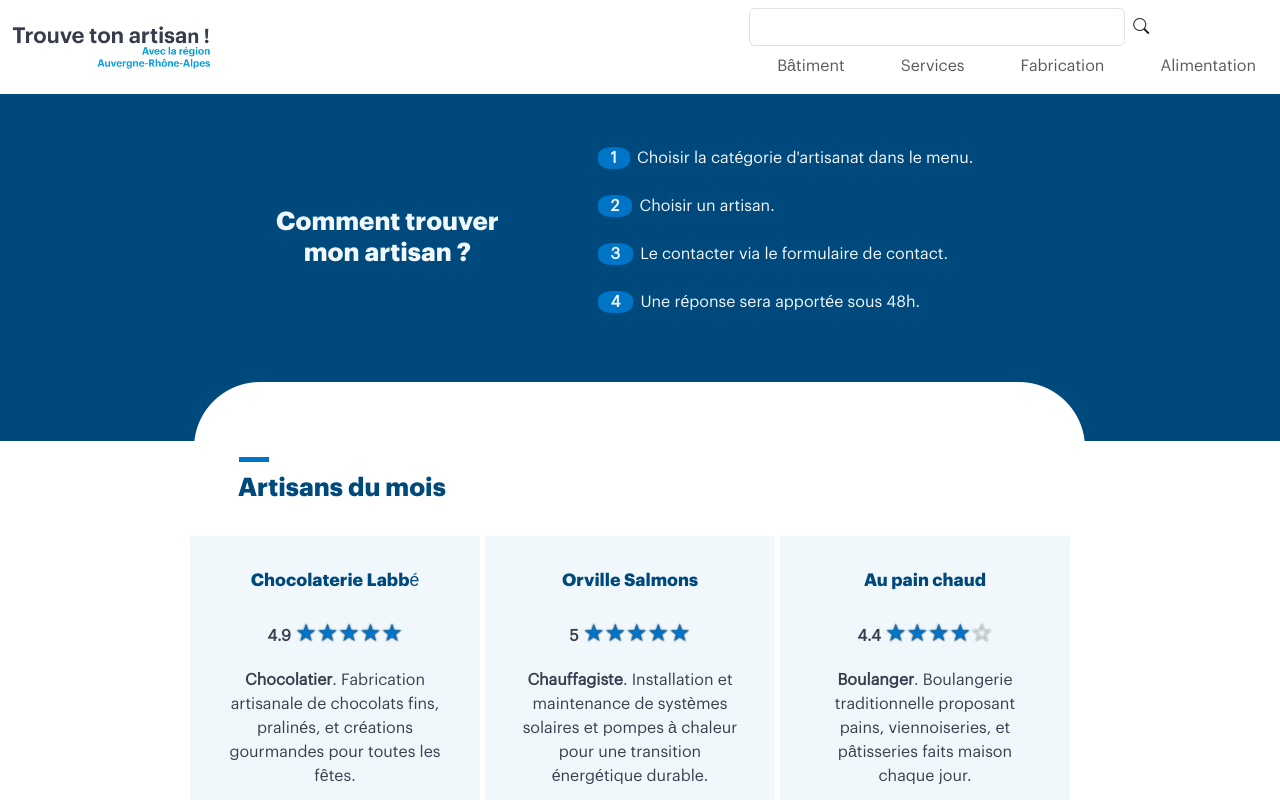
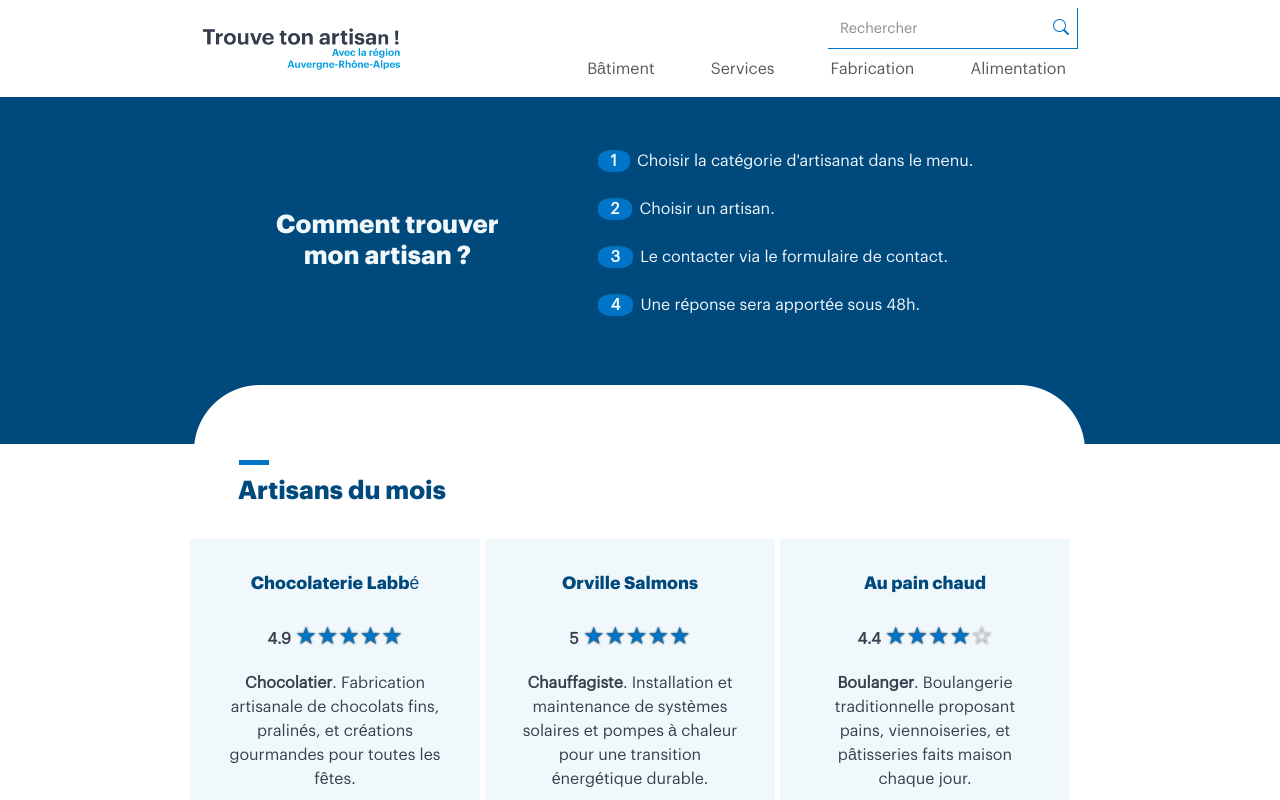
Before and after one commit to lc0362/trouve-ton-artisan, a React (Create React App) app: page / in a window 1280 px wide. Shown: the top 800 px of the page. Built offline with nearby package versions, Linux system fonts and the light colour scheme.

Commit message:
barre recherche desktop

```diff
--- a/src/components/Header.css
+++ b/src/components/Header.css
@@ -1,6 +1,7 @@
 .navbar {
     background-color: white;
-
+    max-width: 900px;
+    margin: 0 auto;
   }
 
   .navbar-logo {
@@ -22,6 +23,13 @@
     color: var(--color-primary);
     font-size: 2rem;
   }
+
+  .icon-loupe-d{
+    color: var(--color-primary);
+    font-size: 1rem;
+    padding: 0.5rem;
+  }
+
 
   .icon-burger{
     transform: rotate(180deg);
@@ -49,14 +57,17 @@
 
   /* Barre de recherche (visible sur grands écrans) */
 .search-bar {
-    max-width: 400px;
+    max-width: 300px;
     display: flex;
     align-items: center;
+    border-block-end: 1px solid var(--color-primary); /* Bordure en bas */
+    border-inline-end: 1px solid var(--color-primary); /* Bordure à droite */
 }
 
 .search-bar input {
     flex: 1;
     margin-right: 0.5rem;
+    border: none;
 }
 
 .search-bar button {
@@ -67,8 +78,6 @@
 .search-icon {
   color: var(--color-primary);
     font-size: 1.5rem;
-
-
 }
 
 /* Icône pour mobile (masquer barre sur grands écrans) */
@@ -88,15 +97,15 @@
   text-decoration: underline;
 }
 
+::placeholder {
+  opacity: 0.7 !important;
+  font-size: 0.9em;
+}
 
-@media (max-width: 992) {
-    .d-lg-none {
-        display: inline-block;
-    }
-    .d-lg-flex {
-        display: none !important;
-    }
-}
+
+
+
+
 
 @media (max-width: 369px) {
 
@@ -124,3 +133,13 @@
     text-align: center;
 }
 }
+
+
+@media (min-width: 992px) {
+.loupe-menu {
+  display: flex;
+  flex-direction: column;
+  align-items: flex-end; /* Toujours aligné à droite */
+
+  }
+}
--- a/src/components/Header.jsx
+++ b/src/components/Header.jsx
@@ -19,13 +19,15 @@ function Header() {
                 <div className="header-lg-right">
 <div className="loupe-menu">
                 {/* Barre de recherche */}
-                <form className="d-none d-lg-flex search-bar ms-3">
+                <form className="d-none d-lg-flex search-bar ms-3 ">
                     <input
                         type="text"
                         className="form-control"
                         aria-label="Search"
+                        placeholder="Rechercher"
+
                     />
-                    <i className="bi bi-search"></i> {/* Icône Bootstrap pour la loupe */}
+                    <i className="bi bi-search icon-loupe-d"></i> {/* Icône Bootstrap pour la loupe */}
 
                 </form>
 <div className='search-menu-mobile'>
@@ -59,16 +61,16 @@ function Header() {
                 <div className="collapse navbar-collapse" id="navbarNav">
                     <ul className="navbar-nav ms-lg-auto">
                         <li className="nav-item">
-                            <Link className="nav-link mx-1" to="/">Bâtiment</Link>
+                            <Link className="nav-link mx-1" to="/batiment">Bâtiment</Link>
                         </li>
                         <li className="nav-item">
                             <Link className="nav-link mx-1" to="/services">Services</Link>
                         </li>
                         <li className="nav-item">
-                            <Link className="nav-link mx-1" to="/realisations">Fabrication</Link>
+                            <Link className="nav-link mx-1" to="/fabrication">Fabrication</Link>
                         </li>
                         <li className="nav-item">
-                            <Link className="nav-link mx-1" to="/blog">Alimentation</Link>
+                            <Link className="nav-link mx-1" to="/alimentation">Alimentation</Link>
                         </li>
                     </ul>
                 </div>
```
